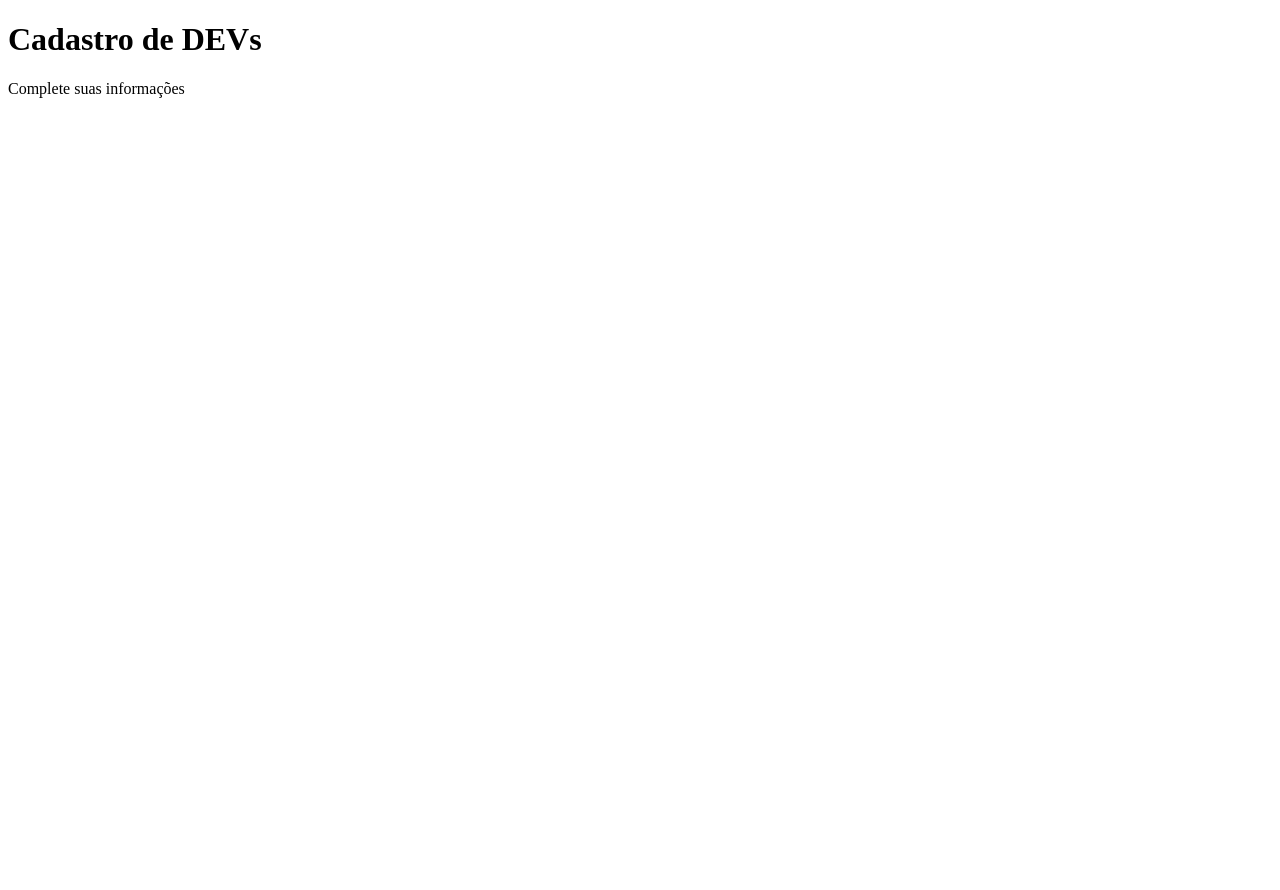
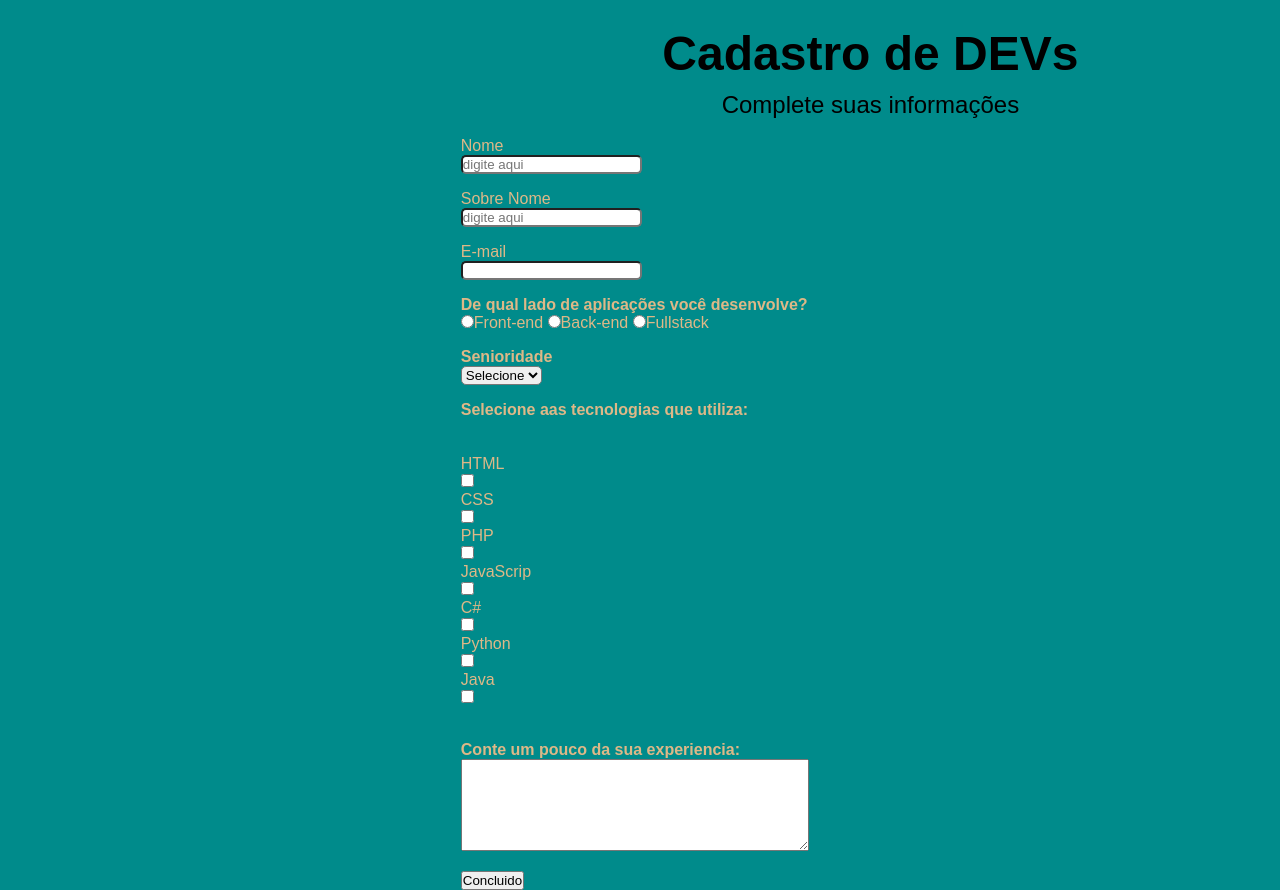
Before and after one commit to CarlosHenriqueLopes/Formulario-HTML5, a plain HTML site: page formulario.html in a window 1280 px wide. Before the commit the page ends 800 px from the top, so only its background shows below. Drawn offline with Linux system fonts and the light colour scheme.

Commit message:
trabalhando

```diff
--- /dev/null
+++ b/estilo/style.css
@@ -0,0 +1,48 @@
+@charset "UTF-8";
+
+*{
+    margin: 0;
+    padding: 0;
+}
+
+body{
+    background-color: darkcyan;
+    font-family: sans-serif;
+    font-size: 1em;
+    margin-left: 36%;
+    margin-top: 2%;
+}
+
+h1{
+    text-align: center;
+    font-size: 3em;
+    font-family: sans-serif;
+    padding-bottom: 10px;
+}
+
+p{
+    text-align: center;
+    font-size: 1.5em;
+    font-family: sans-serif;
+}
+
+fieldset{
+    border: 0;
+}
+
+input, select, textarea button{
+    border-radius: 5px;
+}
+
+.n{
+    font-weight: bold;
+}
+
+.campo{
+    margin-bottom: 1em;
+}
+
+.campo label{
+    color: burlywood;
+    display: block;
+}
--- a/formulario.html
+++ b/formulario.html
@@ -5,6 +5,8 @@
     <meta http-equiv="X-UA-Compatible" content="IE=edge">
     <meta name="viewport" content="width=device-width, initial-scale=1.0">
     <title>Formulário</title>
+    <link rel="stylesheet" href="estilo/style.css">
+
 </head>
 <body>
     <div>
@@ -19,8 +21,78 @@
         <br>
     </div>
 
-    <form action="" method="get">
+    <form action="" method="get" autocomplete="on">
+        <fieldset class="grupo">
+            <div class="campo">
+                <label for="inome">Nome</label>
+                <input type="text" name="nome" id="inome" required autocomplete="name" minlength="5" maxlength="20" placeholder="digite aqui">
+            </div>
 
+            <div class="campo">
+                <label for="isbn">Sobre Nome</label>
+                <input type="text" name="sbn" id="isbn" required autocomplete="name" minlength="5" maxlength="15" placeholder="digite aqui">
+            </div>
+        </fieldset>
+
+        <div class="campo">
+            <label for="iem">E-mail</label>
+            <input type="email" name="em" id="iem" required autocomplete="email">
+        </div>
+
+        <div class="campo">
+            <label class="n"> De qual lado de aplicações você desenvolve?</label>
+            <label>
+                <input type="radio" name="devweb" id="idevweb" value="Front-end">Front-end
+                <input type="radio" name="devweb" id="idevweb" value="Back-end">Back-end
+                <input type="radio" name="devweb" id="idevweb" value="Fullstack">Fullstack
+            </label>
+        </div>
+
+        <div class="campo">
+            <label for="isenioridade" class="n">Senioridade</label>
+            <select name="senioridade" id="isenioridade">
+
+                <option selected disabled value="">Selecione</option>
+                <option>Junior</option>
+                <option>Pleno</option>
+                <option>Senhor</option>
+
+            </select>
+        </div>
+
+        <fieldset class="grupo">
+            <div class="campo">
+                <label class="n">Selecione aas tecnologias que utiliza:</label><br><br>
+
+                <label for="ihtml">HTML</label>
+                <input type="checkbox" name="html" id="ihtml" value="HTML">
+
+                <label for="icss">CSS</label>
+                <input type="checkbox" name="css" id="icss" value="CSS">
+
+                <label for="iphp">PHP</label>
+                <input type="checkbox" name="php" id="iphp" value="PHP">
+
+                <label for="ijv">JavaScrip</label>
+                <input type="checkbox" name="jv" id="ijv" value="JavaScrip">
+
+                <label for="ic">C#</label>
+                <input type="checkbox" name="c" id="ic" value="C#">
+
+                <label for="ip">Python</label>
+                <input type="checkbox" name="p" id="ip" value="Python">
+
+                <label for="ijava">Java</label>
+                <input type="checkbox" name="java" id="ijava" value="Java">
+            </div>
+        </fieldset>
+
+        <div class="campo">
+            <br><label class="n">Conte um pouco da sua experiencia:</label>
+            <textarea name="exp" id="iexp" rows="6" style="width: 26em"></textarea>
+        </div>
+
+        <button type="submit">Concluido</button>
     </form>
 </body>
 </html>
```
